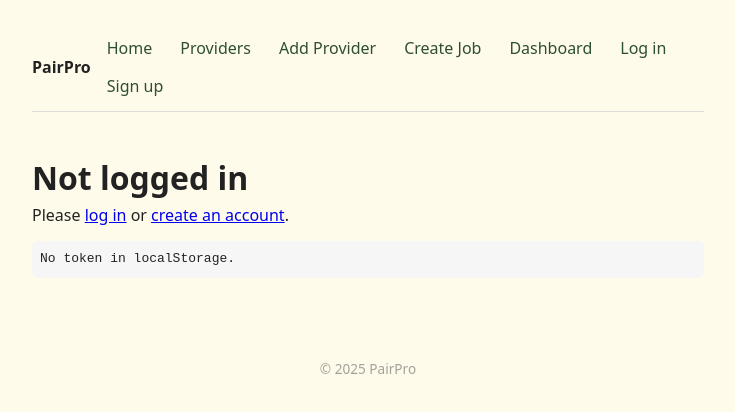
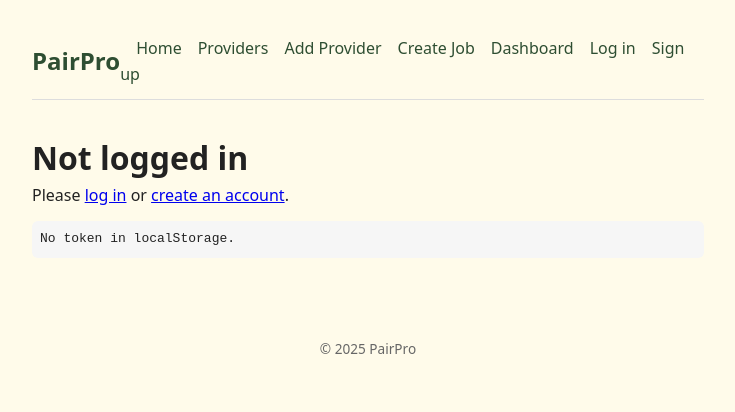
Before and after one commit to ProPairApp/pairpro-frontend, a Next.js app: page /dashboard in a window 1280 px wide. Shown: the top 412 px of the page, without its empty margins (272-1007 px from the left). Built offline with nearby package versions, Linux system fonts and the light colour scheme; no server answers.

Commit message:
Update layout.tsx

```diff
--- a/app/layout.tsx
+++ b/app/layout.tsx
@@ -1,5 +1,5 @@
 // app/layout.tsx
-import "./globals.css";   // ✅ add this line
+import "./globals.css";
 import React from "react";
 
 export const metadata = {
@@ -14,24 +14,10 @@ export default function RootLayout({
 }) {
   return (
     <html lang="en">
-      <body
-        style={{
-          maxWidth: 720,
-          margin: "0 auto",
-          padding: 24,
-          fontFamily: "system-ui, sans-serif",
-        }}
-      >
-        <header
-          style={{
-            display: "flex",
-            justifyContent: "space-between",
-            alignItems: "center",
-            marginBottom: 24,
-          }}
-        >
-          <strong>PairPro</strong>
-          <nav style={{ display: "flex", gap: 12, flexWrap: "wrap" }}>
+      <body>
+        <header>
+          <h1>PairPro</h1>
+          <nav>
             <a href="/">Home</a>
             <a href="/providers">Providers</a>
             <a href="/providers/new">Add Provider</a>
@@ -42,11 +28,9 @@ export default function RootLayout({
           </nav>
         </header>
 
-        {children}
+        <main>{children}</main>
 
-        <footer style={{ marginTop: 48, opacity: 0.6 }}>
-          © {new Date().getFullYear()} PairPro
-        </footer>
+        <footer>© {new Date().getFullYear()} PairPro</footer>
       </body>
     </html>
   );
```
